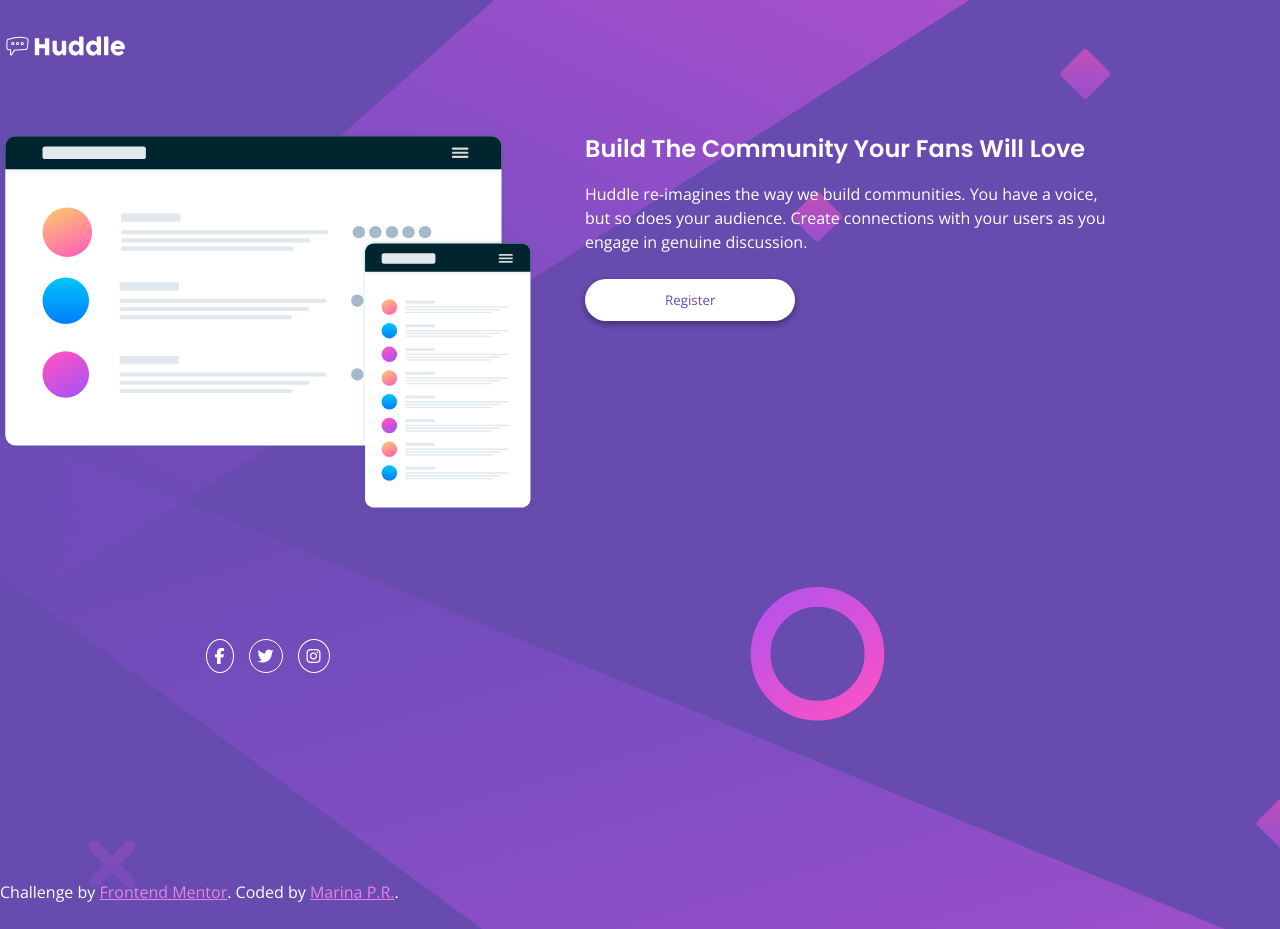
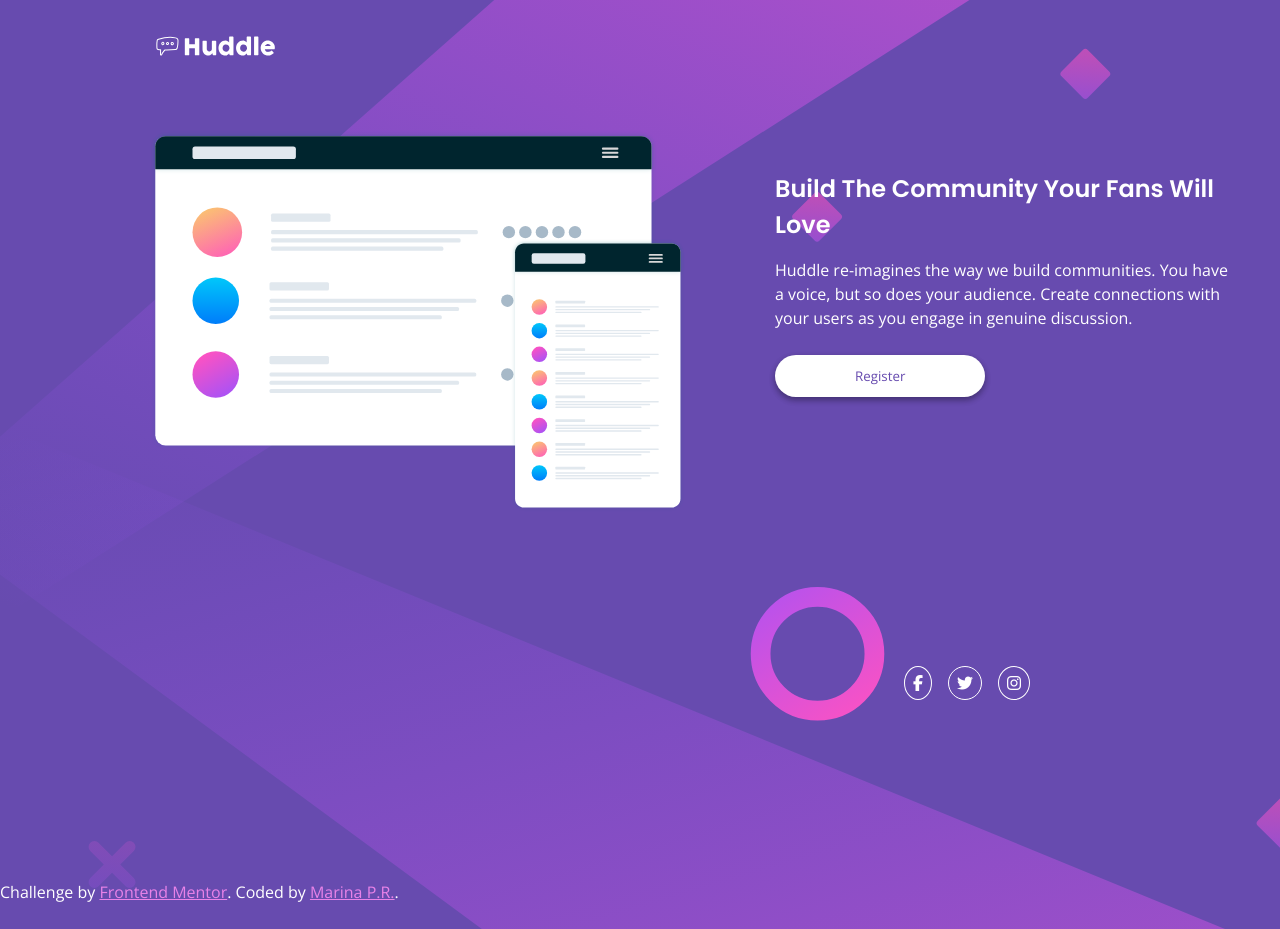
Before and after one commit to MarinaPerezR/huddle-landing-page, a plain HTML site: page index.html in a window 1280 px wide. Drawn offline with nearby package versions, Linux system fonts and the light colour scheme.

Commit message:
Updated style.css

```diff
--- a/css/style.css
+++ b/css/style.css
@@ -138,10 +138,16 @@ footer a {
     grid-template-columns: 1fr 1fr;
     column-gap: 50px;
     margin: 0;
+    margin-left: 150px;
   }
 
   .logo {
     max-width: 10%;
+    margin-left: 150px;
+  }
+
+  .description {
+    padding: 40px;
   }
 
   h1,
@@ -152,4 +158,12 @@ footer a {
   button {
     display: inline;
   }
+
+  .icons {
+    display: flex;
+    gap: 16px;
+    position: absolute;
+    bottom: 100px;
+    right: 250px;
+  }
 }
```
